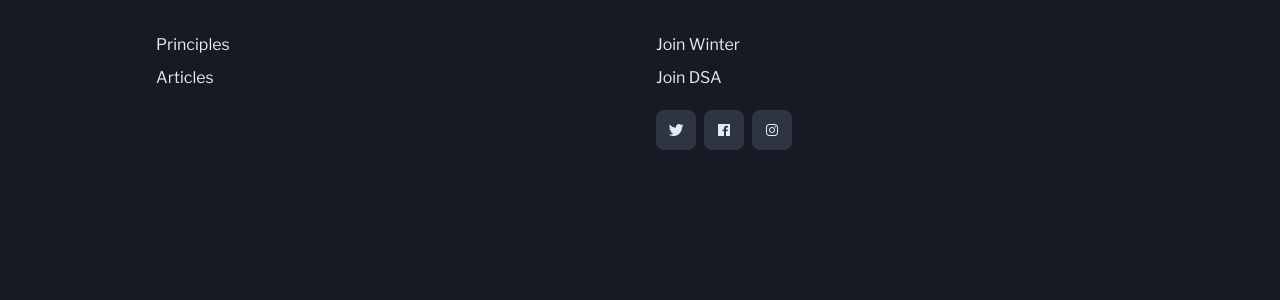
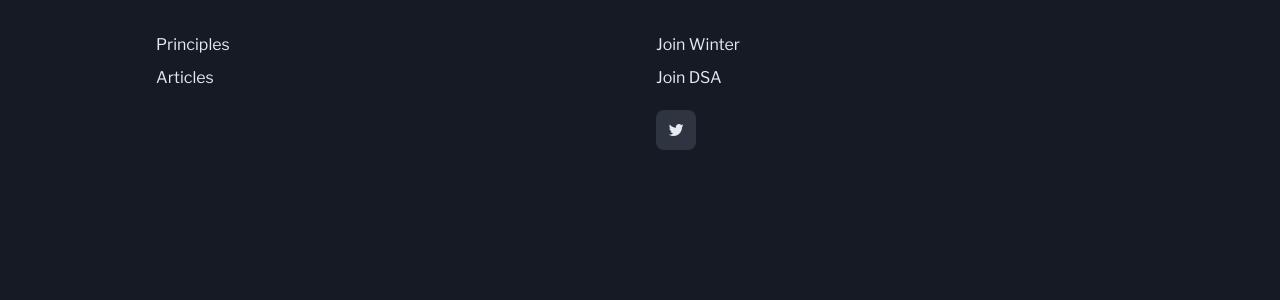
Before and after one commit to WinterCaucusDSA/wintercaucusdsa.github.io, a Jekyll site: the page built from index.html, in a window 1280 px wide. Shown: the part 5470-5770 px from the top of the page. Built offline with Jekyll 4.4.1, drawn with Linux system fonts in a browser that asks for light colours; nearby versions of some CDN libraries; some web fonts are replaced.

Commit message:
social settings

```diff
--- a/_data/settings.yml
+++ b/_data/settings.yml
@@ -22,9 +22,9 @@
 
 #-------------------------------
 social:
-- {icon: "ion-logo-twitter", link: "https://twitter.com"}
-- {icon: "ion-logo-facebook", link: "https://facebook.com"}
-- {icon: "ion-logo-instagram", link: "https://instagram.com"}
+- {icon: "ion-logo-twitter", link: "https://twitter.com/wintercaucusdsa"}
+#- {icon: "ion-logo-facebook", link: "https://facebook.com"}
+#- {icon: "ion-logo-instagram", link: "https://instagram.com"}
 
 # Example of adding a new link to the footer - {icon: "ion-logo-dribbble", link: "https://dribbble.com"}
 # Other icons can be found at https://ionicons.com/v4/
```
